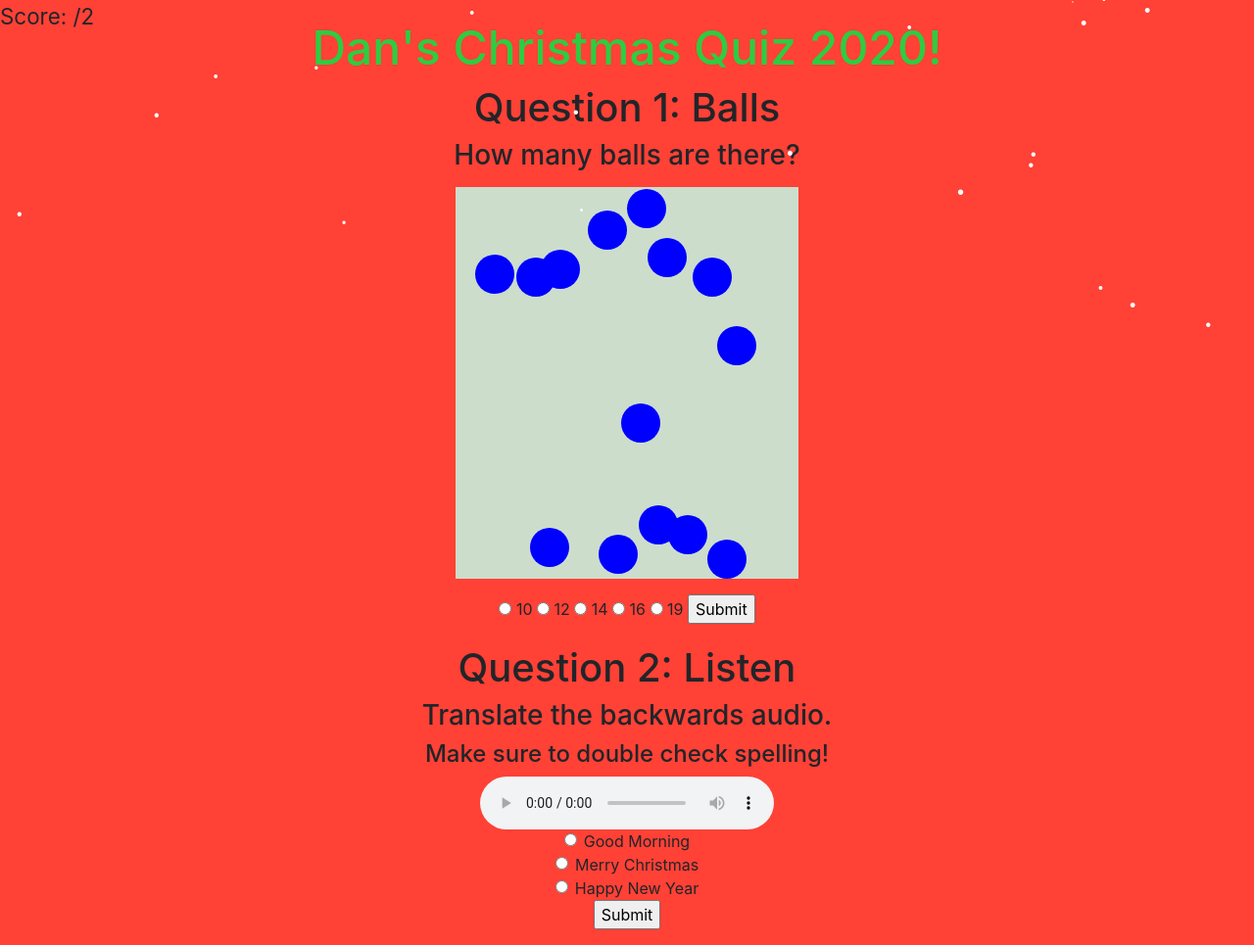
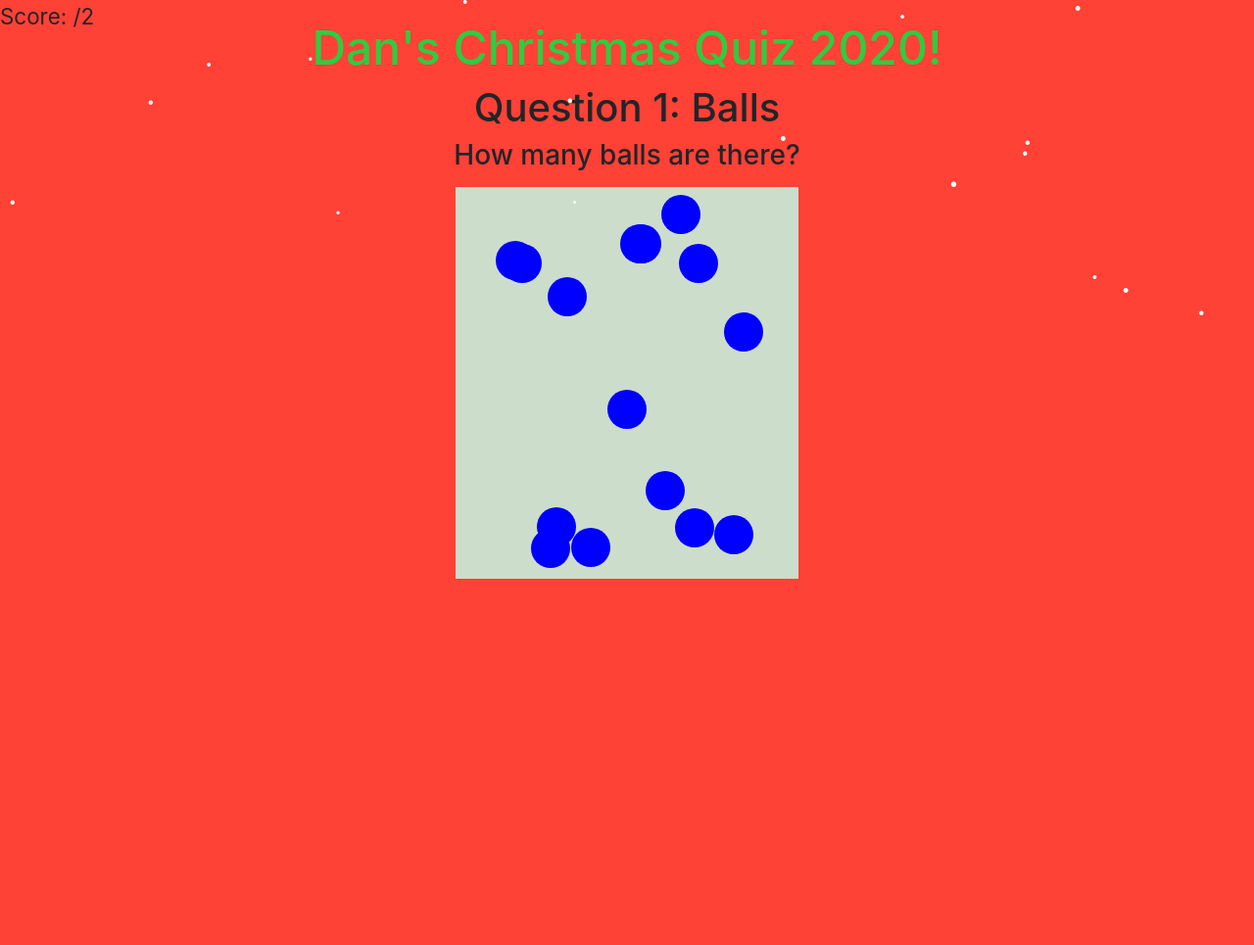
Before and after one commit to moulson/xmas-quiz-2020, a plain HTML site: page index.html in a window 1280 px wide. Shown: the whole page at 98% size. After the commit the page ends 800 px from the top, so only its background shows below. Drawn offline with nearby package versions, Linux system fonts and the light colour scheme; animation ran at ten frames a second.

Commit message:
remove q2

```diff
--- a/index.html
+++ b/index.html
@@ -29,6 +29,7 @@
                     <h3 id="q1-result" class="result"></h3>
                     <div id="canvas"></div>
                 </div>
+                <!--
                 <div class="col-md-12">
                     <form id="question-1">
                         <input type="radio" name="q1" value="10"/>
@@ -44,37 +45,11 @@
                         <input type="submit" id="q1-s" />
                     </form>
                 </div>
+            -->
             </div>
 
             <!-- QUESTION 2 -->
-            <div class="row">
-                <div class="col-md-12">
-                    <h1 class="question-header">Question 2: Listen</h1>
-                    <h3>Translate the backwards audio.</h3>
-                    <h4>Make sure to double check spelling!</h4>
-                    <h3 id="q2-result" class="result"></h3>
-                </div>
-                <div class="col-md-12">
-                    <audio controls>
-                        <source src="q2.mp3" type="audio/mpeg">
-                    </audio>
-                    <form id="question-1">
-                        <div class="form-check">
-                            <input class="form-check-input" type="radio" name="q2" value="1"/>
-                            <label class="form-check-label">Good Morning</label>
-                        </div>
-                        <div class="form-check">
-                            <input class="form-check-input" type="radio" name="q2" value="2"/>
-                            <label class="form-check-label">Merry Christmas</label>
-                        </div>
-                        <div class="form-check">
-                            <input class="form-check-input" type="radio" name="q2" value="3"/>
-                            <label class="form-check-label">Happy New Year</label>
-                        </div>
-                        <input type="submit" id="q2-s" />
-                    </form>
-                </div>
-            </div>
+
 
 
         </div>
--- a/index.js
+++ b/index.js
@@ -72,6 +72,7 @@ $(function () {
     var ball12 = Ball.create("blue", 4, 2);
     var ball13 = Ball.create("blue", 5, 2);
     var ball14 = Ball.create("blue", 2, 2);
+    var ball15 = Ball.create("blue", 2,3)
     ball1.draw(70, 0);
     ball2.draw(20, 200);
     ball3.draw(211, 75);
@@ -86,6 +87,7 @@ $(function () {
     ball12.draw(120, 110);
     ball13.draw(60, 60);
     ball14.draw(20, 130);
+    ball15.draw(45, 115);
 
 
 
```
